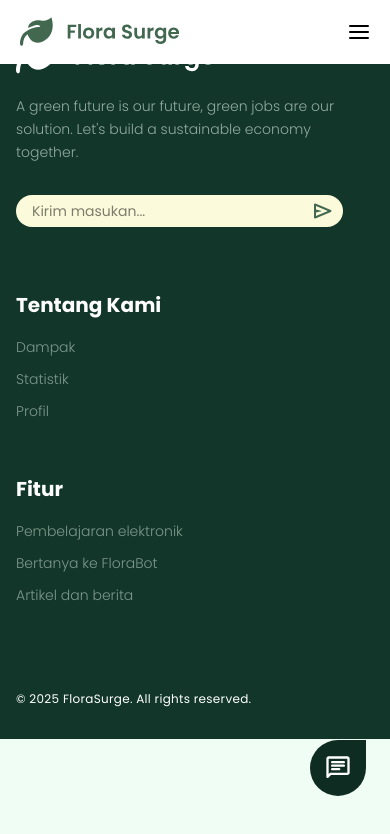
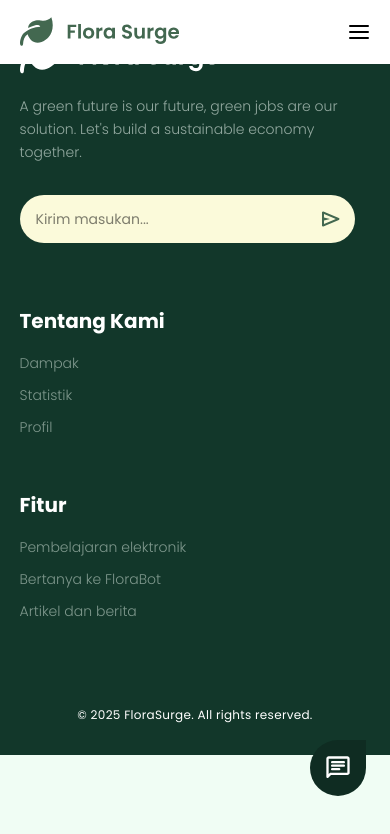
Before and after one commit to AmirHamzah-1Fz/flora-surge, a React (Vite) app: page /artikel-dan-berita in a window 390 px wide. Shown: the top 834 px of the page. Built offline with nearby package versions, Linux system fonts and the light colour scheme.

Commit message:
Adjustment: Adjust footer layout

```diff
--- a/src/components/FeedbackForm.tsx
+++ b/src/components/FeedbackForm.tsx
@@ -1,9 +1,9 @@
 function FeedbackForm() {
   return (
-    <form className="mt-8 flex h-8 w-fit items-center justify-between overflow-hidden rounded-full bg-[var(--green3)] py-2 pl-4">
-      <input type="text" className="h-auto w-full text-sm outline-none" placeholder="Kirim masukan..." />
+    <form className="mt-8 flex h-auto w-fit items-center justify-between overflow-hidden rounded-full bg-[var(--green3)] pl-4">
+      <input type="text" className="h-10 w-full text-sm outline-none" placeholder="Kirim masukan..." />
 
-      <button type="submit" className="group cursor-pointer rounded-tl-full rounded-bl-full p-2 hover:bg-[var(--green1)]">
+      <button type="submit" className="group cursor-pointer h-full w-auto rounded-tl-full rounded-bl-full p-3 hover:bg-[var(--green1)]">
         <svg className="fill-[var(--green1)] group-hover:fill-[var(--green2)]" xmlns="http://www.w3.org/2000/svg" height="24px" viewBox="0 -960 960 960" width="24px" fill="currentColor">
           <path d="M792-443 176-183q-20 8-38-3.5T120-220v-520q0-22 18-33.5t38-3.5l616 260q25 11 25 37t-25 37ZM200-280l474-200-474-200v140l240 60-240 60v140Zm0 0v-400 400Z" />
         </svg>
--- a/src/components/Footer.tsx
+++ b/src/components/Footer.tsx
@@ -2,7 +2,8 @@
 
 function Footer() {
   return (
-    <footer className="flex h-auto w-full flex-col justify-between bg-[var(--primary)] px-4 py-8">
+    <footer className="flex h-auto w-full flex-col items-center justify-between bg-[var(--primary)] px-[5%] py-8">
+      <div className="h-auto w-auto">
         <div className="flex w-full flex-wrap items-start justify-start gap-16 md:gap-20">
           <div className="flex max-w-xl flex-col">
             <svg width="200" height="47" viewBox="0 0 259 47" fill="#ffffff" xmlns="http://www.w3.org/2000/svg">
@@ -26,17 +27,17 @@
               <h2 className="text-xl font-bold text-white">Tentang Kami</h2>
               <ul className="mt-1">
                 <li className="h-fit w-fit py-1">
-                <a href="#" className="h-max text-sm font-light text-[var(--t-green)] transition-colors hover:cursor-pointer hover:text-[var(--green4)]">
+                  <a href="/#about" className="h-max text-sm font-light text-[var(--t-green)] transition-colors hover:cursor-pointer hover:text-[var(--green4)]">
                     Dampak
                   </a>
                 </li>
                 <li className="h-fit w-fit py-1">
-                <a href="#" className="h-max text-sm font-light text-[var(--t-green)] transition-colors hover:cursor-pointer hover:text-[var(--green4)]">
+                  <a href="/#statistics" className="h-max text-sm font-light text-[var(--t-green)] transition-colors hover:cursor-pointer hover:text-[var(--green4)]">
                     Statistik
                   </a>
                 </li>
                 <li className="h-fit w-fit py-1">
-                <a href="#" className="h-max text-sm font-light text-[var(--t-green)] transition-colors hover:cursor-pointer hover:text-[var(--green4)]">
+                  <a href="/#profile" className="h-max text-sm font-light text-[var(--t-green)] transition-colors hover:cursor-pointer hover:text-[var(--green4)]">
                     Profil
                   </a>
                 </li>
@@ -47,17 +48,17 @@
               <h2 className="text-xl font-bold text-white">Fitur</h2>
               <ul className="mt-1">
                 <li className="h-fit w-fit py-1">
-                <a href="#" className="h-max w-full text-sm font-light text-[var(--t-green)] transition-colors hover:cursor-pointer hover:text-[var(--green4)]">
+                  <a href="/pembelajaran" className="h-max w-full text-sm font-light text-[var(--t-green)] transition-colors hover:cursor-pointer hover:text-[var(--green4)]">
                     Pembelajaran elektronik
                   </a>
                 </li>
                 <li className="h-fit w-fit py-1">
-                <a href="#" className="h-max text-sm font-light text-[var(--t-green)] transition-colors hover:cursor-pointer hover:text-[var(--green4)]">
+                  <a href="/" className="h-max text-sm font-light text-[var(--t-green)] transition-colors hover:cursor-pointer hover:text-[var(--green4)]">
                     Bertanya ke FloraBot
                   </a>
                 </li>
                 <li className="h-fit w-fit py-1">
-                <a href="#" className="h-max text-sm font-light text-[var(--t-green)] transition-colors hover:cursor-pointer hover:text-[var(--green4)]">
+                  <a href="/artikel-dan-berita" className="h-max text-sm font-light text-[var(--t-green)] transition-colors hover:cursor-pointer hover:text-[var(--green4)]">
                     Artikel dan berita
                   </a>
                 </li>
@@ -65,9 +66,10 @@
             </div>
           </div>
         </div>
+      </div>
 
       <div className="mt-20 w-full">
-        <p className="text-start text-xs tracking-wide text-[var(--green4)] md:text-center">&copy; 2025 FloraSurge. All rights reserved.</p>
+        <p className="text-center text-xs tracking-wide text-[var(--green4)]">&copy; 2025 FloraSurge. All rights reserved.</p>
       </div>
     </footer>
   );
```
Lines whose indentation alone changed are shown as unchanged.
